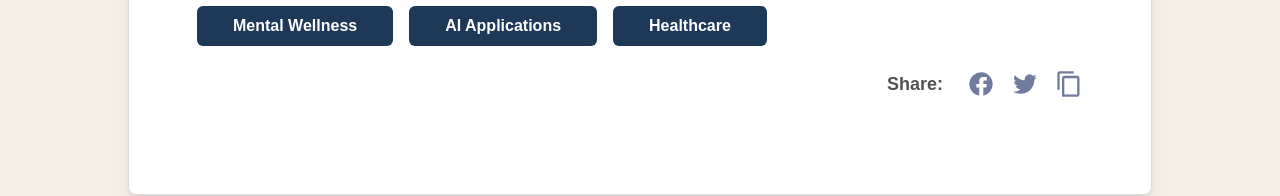
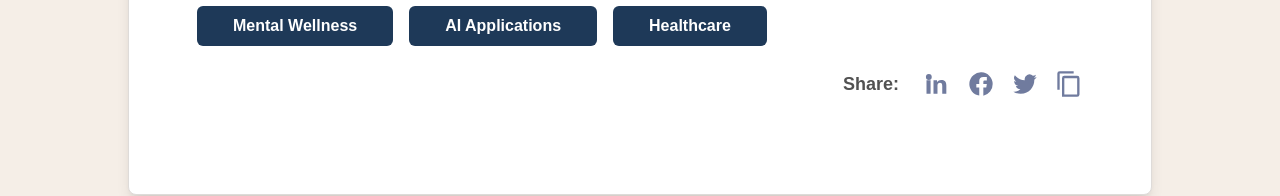
Before and after one commit to 52147/Reflexion-Landing-Page, a Next.js app: page /news/press/ai-for-mental-health in a window 1280 px wide. Shown: the part 2352-2548 px from the top of the page. Built offline with nearby package versions, Linux system fonts and the light colour scheme; no server answers.

Commit message:
Update share button to include LinkedIn icon

```diff
--- a/app/components/Icons.js
+++ b/app/components/Icons.js
@@ -1,4 +1,14 @@
 // components/Icons.js
+export const LinkedInIcon = (props) => (
+    <svg
+      viewBox="0 0 24 24"
+      fill="currentColor"
+      {...props}
+    >
+      <path d="M4.98 3.5A2.5 2.5 0 0 1 7.5 6a2.5 2.5 0 1 1-5 0 2.5 2.5 0 0 1 2.48-2.5ZM3 8.75h3.5v11.5H3V8.75Zm6 0H12v1.77c.42-.8 1.67-1.97 3.63-1.97C18.5 8.55 20 10 20 13.19v7.06h-3.5v-6.59c0-1.57-.56-2.64-1.97-2.64-1.07 0-1.71.72-1.99 1.42-.1.24-.13.58-.13.92v6.89H9V8.75Z"/>
+    </svg>
+  );
+
 export function FacebookIcon({ className = "", ...rest }) {
     return (
       <svg
--- a/app/components/ShareButtons.js
+++ b/app/components/ShareButtons.js
@@ -1,8 +1,8 @@
 // components/ShareButtons.js
-"use client";                         // needed because we touch window / clipboard
+"use client"; // needed because we touch window / clipboard
 import { usePathname } from "next/navigation"; // ↖ app router helper
 import { useCallback } from "react";
-import { FacebookIcon, TwitterIcon, CopyIcon } from "./Icons"; // whatever icon set you use
+import { LinkedInIcon, FacebookIcon, TwitterIcon, CopyIcon } from "./Icons"; // whatever icon set you use
 
 export default function ShareButtons({ title }) {
   /* ---------------------------------------------------------
@@ -12,8 +12,8 @@ export default function ShareButtons({ title }) {
   // During SSR `window` is undefined; patch with origin later on client.
   const pageURL =
     typeof window === "undefined"
-      ? pathname                      // temporary
-      : window.location.href;         // final on client
+      ? pathname // temporary
+      : window.location.href; // final on client
 
   /* ---------------------------------------------------------
      2. Share handler
@@ -26,6 +26,9 @@ export default function ShareButtons({ title }) {
       let shareURL = "";
 
       switch (platform) {
+        case "linkedin":
+          shareURL = `https://www.linkedin.com/sharing/share-offsite/?url=${url}`;
+          break;
         case "facebook":
           shareURL = `https://www.facebook.com/sharer/sharer.php?u=${url}`;
           break;
@@ -35,7 +38,7 @@ export default function ShareButtons({ title }) {
         case "copy":
           navigator.clipboard.writeText(pageURL);
           alert("Link copied 👍");
-          return;                     // don’t open a window
+          return; // don’t open a window
         default:
           return;
       }
@@ -56,6 +59,11 @@ export default function ShareButtons({ title }) {
     <div className="flex items-center gap-6 self-end">
       <span className="text-lg font-bold text-[#525252]">Share:</span>
       <div className="flex gap-4">
+        <LinkedInIcon
+          data-plat="linkedin"
+          onClick={() => share("linkedin")}
+          className="h-7 w-7 cursor-pointer hover:opacity-70 text-[#707B9E]"
+        />
         <FacebookIcon
           className="h-7 w-7 cursor-pointer hover:opacity-70 text-[#707B9E]"
           onClick={() => share("facebook")}
```
